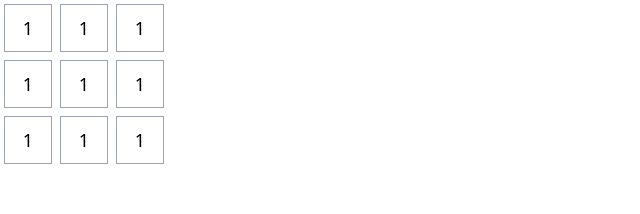
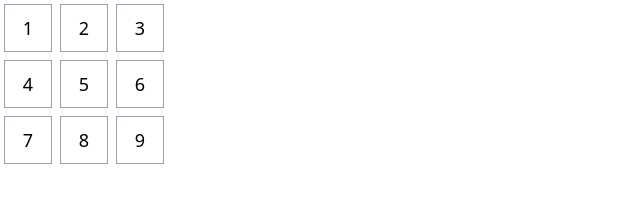
Before and after one commit to md-sazzadul/tic-tac-toe, a React (Vite) app: page / in a window 1280 px wide. Shown: the top 214 px of the page, without its empty margins (0-640 px from the left). Built offline with nearby package versions, Linux system fonts and the light colour scheme.

Commit message:
added value as props in square component

```diff
--- a/src/components/Board/Board.jsx
+++ b/src/components/Board/Board.jsx
@@ -4,19 +4,19 @@
   return (
     <>
       <div>
-        <Square></Square>
-        <Square></Square>
-        <Square></Square>
+        <Square value="1"></Square>
+        <Square value="2"></Square>
+        <Square value="3"></Square>
       </div>
       <div>
-        <Square></Square>
-        <Square></Square>
-        <Square></Square>
+        <Square value="4"></Square>
+        <Square value="5"></Square>
+        <Square value="6"></Square>
       </div>
       <div>
-        <Square></Square>
-        <Square></Square>
-        <Square></Square>
+        <Square value="7"></Square>
+        <Square value="8"></Square>
+        <Square value="9"></Square>
       </div>
     </>
   );
--- a/src/components/Square/Square.jsx
+++ b/src/components/Square/Square.jsx
@@ -1,7 +1,7 @@
-const Square = () => {
+const Square = ({ value }) => {
   return (
     <button className="bg-white border border-gray-400 h-12 w-12 m-1 leading-9 text-lg">
-      1
+      {value}
     </button>
   );
 };
```
